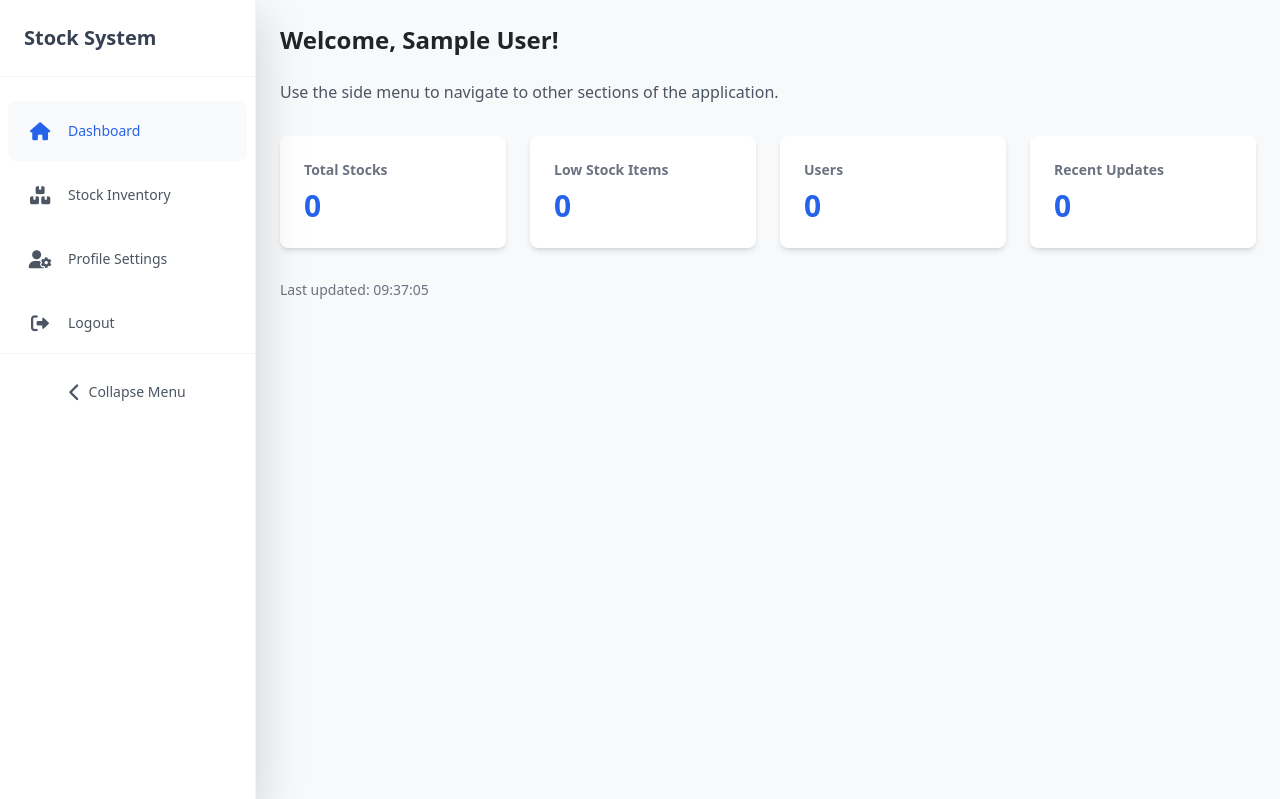
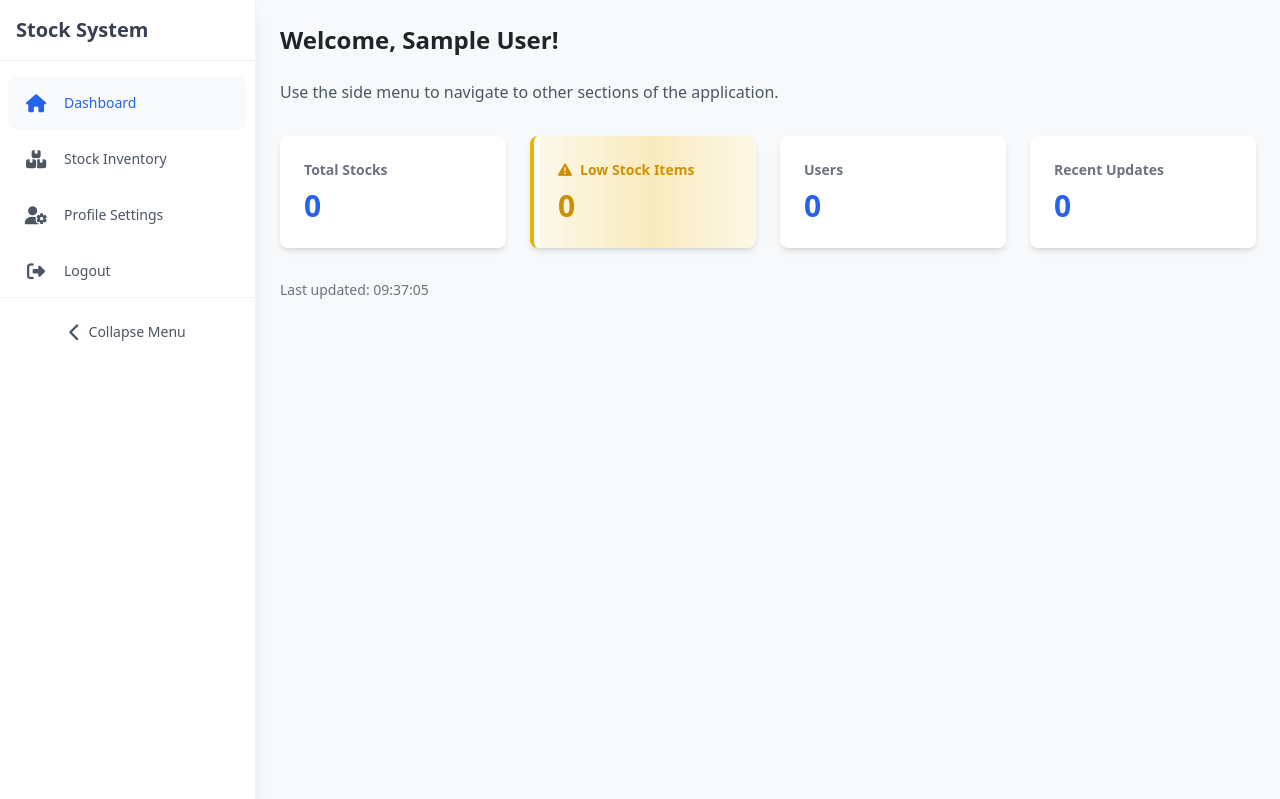
Before and after one commit to risjonn/SAINS_InventorySystem, a Laravel app: page /dashboard in a window 1280 px wide. Shown: the top 799 px of the page. Run offline with Laravel 9, Linux system fonts and the light colour scheme; the visitor is signed in with stand-in values (Sample User, id 1); data that the repository does not hold is empty; style sheets or scripts are compiled from the project's sources.

Commit message:
add warning and indicator for low stocks

```diff
--- a/app/Models/stock.php
+++ b/app/Models/stock.php
@@ -10,6 +10,8 @@ class Stock extends Model
 {
     use HasFactory;
 
+    const LOW_STOCK_TRESHOLD = 10;
+
     protected $fillable = [
         'serial_number',
         'brand',
@@ -18,8 +20,12 @@ class Stock extends Model
         'quantity',
     ];
 
+    public function isLowStock() {
+        return $this->quantity < self::LOW_STOCK_TRESHOLD;
+    }
+
     public function scopeLowStock($query) {
-        return $query->where('quantity', '<', 10);
+        return $query->where('quantity', '<', self::LOW_STOCK_TRESHOLD);
     }
 
     public function scopeRecentUpdates ($query) {
--- a/resources/css/app.css
+++ b/resources/css/app.css
@@ -133,3 +133,76 @@
 .updating {
     opacity: 0.5 !important; /* Only apply during updates */
 }
+
+/* Low stock animations - Enhanced */
+@layer components {
+    /* Dashboard Card Animation */
+    .low-stock-card {
+        position: relative;
+        overflow: hidden;
+        background-color: #fefce8 !important; /* yellow-50 */
+        border-left: 4px solid #eab308 !important; /* yellow-600 */
+    }
+
+    .low-stock-card::after {
+        content: '';
+        position: absolute;
+        inset: 0;
+        background: linear-gradient(
+            90deg,
+            rgba(234,179,8,0.1) 0%,
+            rgba(234,179,8,0.3) 50%,
+            rgba(234,179,8,0.1) 100%
+        );
+        animation: cardPulse 2s infinite;
+        z-index: 0;
+    }
+
+    /* Table Row Animations */
+    .low-stock-row {
+        background-color: #fefce8 !important; /* yellow-50 */
+        position: relative;
+    }
+
+    .table-striped>tbody>tr.low-stock-row:nth-of-type(odd) {
+        --bs-table-accent-bg: #fefce8 !important; /* yellow-50 */
+        background-color: #fefce8 !important;
+    }
+
+    /* Animated left border fix */
+    .low-stock-row td:first-child::before {
+        content: '';
+        position: absolute;
+        left: 0;
+        top: 0;
+        bottom: 0;
+        width: 3px;
+        background: #eab308; /* yellow-600 */
+        animation: borderPulse 1.5s infinite;
+        z-index: 1;
+    }
+
+    .low-stock-row td:first-child::before {
+        content: '';
+        position: absolute;
+        left: 0;
+        top: 0;
+        bottom: 0;
+        width: 3px;
+        background: #eab308; /* yellow-600 */
+        animation: borderPulse 1.5s infinite;
+        z-index: 1;
+    }
+
+    /* Keyframes */
+    @keyframes cardPulse {
+        0% { opacity: 0; transform: translateX(-100%); }
+        50% { opacity: 1; }
+        100% { opacity: 0; transform: translateX(100%); }
+    }
+
+    @keyframes borderPulse {
+        0%, 100% { opacity: 1; height: 100%; }
+        50% { opacity: 0.5; height: 50%; }
+    }
+}
--- a/resources/views/dashboard.blade.php
+++ b/resources/views/dashboard.blade.php
@@ -19,10 +19,19 @@
             </div>
 
             <!-- Low Stock Items Card -->
-            <div class="bg-white p-6 rounded-lg shadow-md relative">
-                <h3 class="text-sm font-semibold text-gray-500">Low Stock Items</h3>
+            <div class="bg-white p-6 rounded-lg shadow-md relative border-l-4 border-yellow-500 low-stock-card">
+                <div class="flex items-center justify-between">
+                    <h3 class="text-sm font-semibold text-yellow-600">
+                        <i class="fas fa-exclamation-triangle mr-2"></i>Low Stock Items
+                    </h3>
+                    <span class="text-yellow-500 text-sm" id="low-stock-warning" style="display: none;">
+                        <i class="fas fa-sync-alt fa-spin"></i> Reorder needed
+                    </span>
+                </div>
                 <div class="mt-2 flex items-center justify-between">
-                    <p class="text-3xl font-bold text-blue-600" id="low-stocks" data-stat>{{ $stats['lowStockItems'] }}</p>
+                    <p class="text-3xl font-bold text-yellow-600" id="low-stocks" data-stat>
+                        {{ $stats['lowStockItems'] }}
+                    </p>
                     <div id="low-stocks-loader" class="loader hidden"></div>
                 </div>
             </div>
--- a/resources/views/layouts/layout.blade.php
+++ b/resources/views/layouts/layout.blade.php
@@ -3,12 +3,16 @@
 <head>
     <meta charset="UTF-8">
     <meta name="viewport" content="width=device-width, initial-scale=1.0">
+    <meta http-equiv="Cache-Control" content="no-cache, no-store, must-revalidate">
+    <meta http-equiv="Pragma" content="no-cache">
+    <meta http-equiv="Expires" content="0">
     <title>@yield('title')</title>
     <meta name="csrf-token" content="{{ csrf_token() }}">
     <!-- Bootstrap CSS -->
     <link href="https://cdn.jsdelivr.net/npm/bootstrap@5.3.0-alpha1/dist/css/bootstrap.min.css" rel="stylesheet">
     <!-- FontAwesome -->
     <link href="https://cdnjs.cloudflare.com/ajax/libs/font-awesome/6.0.0-beta3/css/all.min.css" rel="stylesheet">
+    <link rel="stylesheet" href="https://cdnjs.cloudflare.com/ajax/libs/font-awesome/6.4.0/css/all.min.css">
     <!-- Alpine.js -->
     <script defer src="https://unpkg.com/alpinejs@3.10.5/dist/cdn.min.js"></script>
     @vite(['resources/css/app.css'])
```
Also changed, not shown: resources/views/stocks/index.blade.php (+16 -4 lines), tailwind.config.js (+31 -3 lines).
